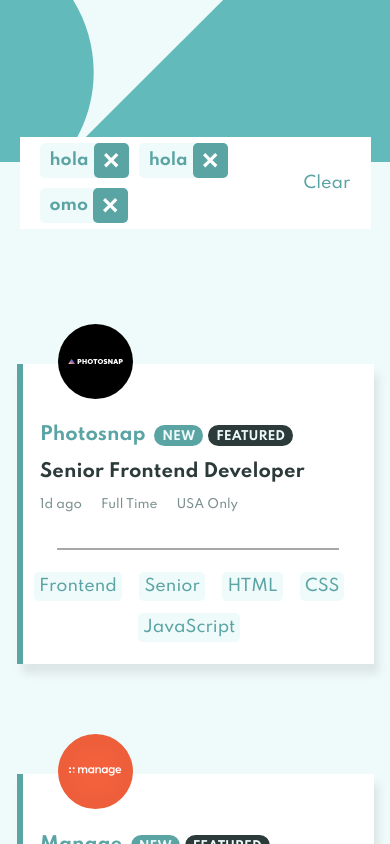
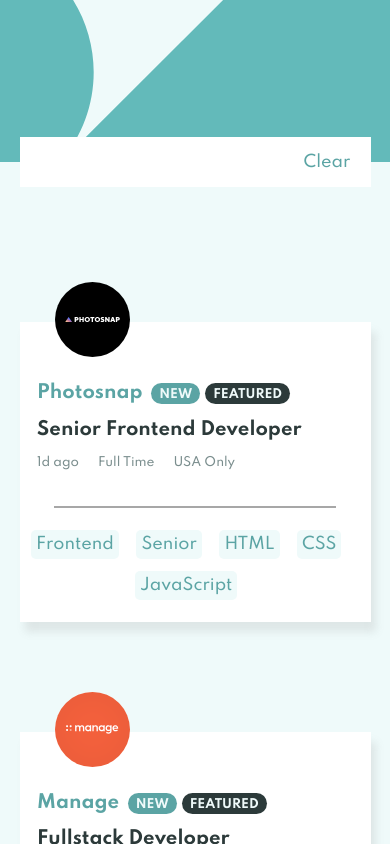
Before and after one commit to adrianwagemans/Jobapp, a React (Create React App) app: page / in a window 390 px wide. Shown: the top 844 px of the page. Built offline with nearby package versions, Linux system fonts and the light colour scheme.

Commit message:
finished with dummy data

```diff
--- a/public/css/mediaQueries.css
+++ b/public/css/mediaQueries.css
@@ -8,6 +8,7 @@
   .FiltersBar {
     width: 90vw;
     height: auto;
+    min-height: 50px;
   }
   .FiltersBar .filters {
     display: -webkit-box;
--- a/public/css/style.css
+++ b/public/css/style.css
@@ -322,6 +322,7 @@
   .FiltersBar {
     width: 90vw;
     height: auto;
+    min-height: 50px;
   }
   .FiltersBar .filters {
     display: -webkit-box;
--- a/src/App.js
+++ b/src/App.js
@@ -4,12 +4,12 @@
 
 const App = () => {
 
-    const [filters, setFilters] = useState (['hola', 'hola' ,'omo'])
+    const [filters, setFilters] = useState ([])
     return (
         <div>
             <img className='headerDesktop' src='./images/bg-header-desktop.svg' alt=''/>
             <img className='headerMobile' src='./images/bg-header-mobile.svg' alt=''/>
-            <FiltersBar filters={filters} />
+            <FiltersBar filters={filters} setFilters={setFilters} />
 
             <JobList setFilters={setFilters} filters={filters} />
         </div>
--- a/src/FiltersBar.js
+++ b/src/FiltersBar.js
@@ -1,26 +1,35 @@
 import React from 'react'
 import Close from './images/icon-remove.svg'
 
-const FiltersBar = ({filters}) => {
+const FiltersBar = ({filters, setFilters}) => {
 
 
 
-   const activeFilters =  filters.map((filter)=>{
+   const activeFilters =  filters.map((f)=>{
+
+
+    const onCloseClick = () =>{
+        const filterRemove = [...filters].filter(item => item !== f)
+          setFilters(filterRemove)
+
+      }
+
+
         return(
             <div className='filter'>
-                <p>{filter}</p>
-                <img src={Close}/>
+                <p>{f}</p>
+                <img alt='' onClick={()=> onCloseClick ()} src={Close}/>
             </div>
         )
     })
 
     return (
-        <div className='FiltersBar'>
-            <div className='filters'>
+        <div className={`FiltersBar ${activeFilters.length === 0 ? 'hide' : ""}`}>
+            <div className='filters'  >
                 {activeFilters}
             </div>
             <div>
-                <p id='clear'>
+                <p onClick={()=> setFilters([])} id='clear'>
                     Clear
                 </p>
             </div>
--- a/src/JobComponent.js
+++ b/src/JobComponent.js
@@ -1,4 +1,4 @@
-import React, {useRef} from 'react'
+import React from 'react'
 
 const JobComponent = ({result, filters, setFilters}) => {
 
@@ -6,9 +6,11 @@
         setFilters([...filters, cat])
     }
 
-    const exist = useRef();
+
+
     return (
-        <div className={`jobContainer ${result.featured ? "leftBorder" : "" }`}>
+        <div  key={result.id} className={`jobContainer ${result.featured ? "leftBorder" : "" }`}
+            className={`jobContainer ${filters.includes(result.level)  ? "" : 'hide'}`}>
 
             <div className='mainInfo'>
 
--- a/src/JobList.js
+++ b/src/JobList.js
@@ -2,13 +2,33 @@
 import JobComponent from './JobComponent'
 import data from './data.json'
 
+
 function JobList({filters, setFilters}) {
+
+
     const renderedResults = data.map((result) => {
+
+        const jobCategories = [result.level, ...result.tools, ...result.languages, result.role]
+
+
+        if(filters.length !== 0){
+
+            if (jobCategories.includes(filters[0]) || jobCategories.includes(filters[1]) ||
+        jobCategories.includes(filters[2]) || jobCategories.includes(filters[3] ||
+             jobCategories.includes(filters[4])
+                ) ) {
         return (
-           <div>
+           <div  key={result.id}>
                <JobComponent result={result} filters={filters} setFilters={setFilters}/>
            </div>
-        )
+        )}
+    }
+    if(filters.length === 0)
+     { return (
+        <div  key={result.id}>
+            <JobComponent result={result} filters={filters} setFilters={setFilters}/>
+        </div>
+     )}
     })
     return (
         <div>
--- a/src/scss/_header.scss
+++ b/src/scss/_header.scss
@@ -22,6 +22,7 @@
   display: flex;
   align-items: center;
   justify-content: space-between;
+
   .filters {
     display: flex;
     margin-left: 35px;
--- a/src/scss/mediaQueries.scss
+++ b/src/scss/mediaQueries.scss
@@ -9,6 +9,7 @@
   .FiltersBar {
     width: 90vw;
     height: auto;
+    min-height: 50px;
     .filters {
       display: flex;
       flex-wrap: wrap;
```
Also changed, not shown: 2 other files (tests, documents, lock files or other folders).
